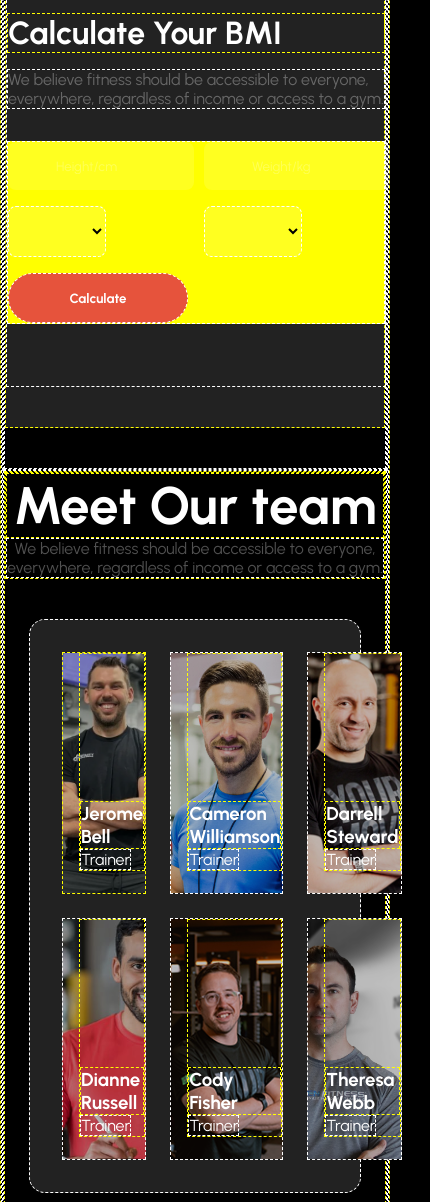
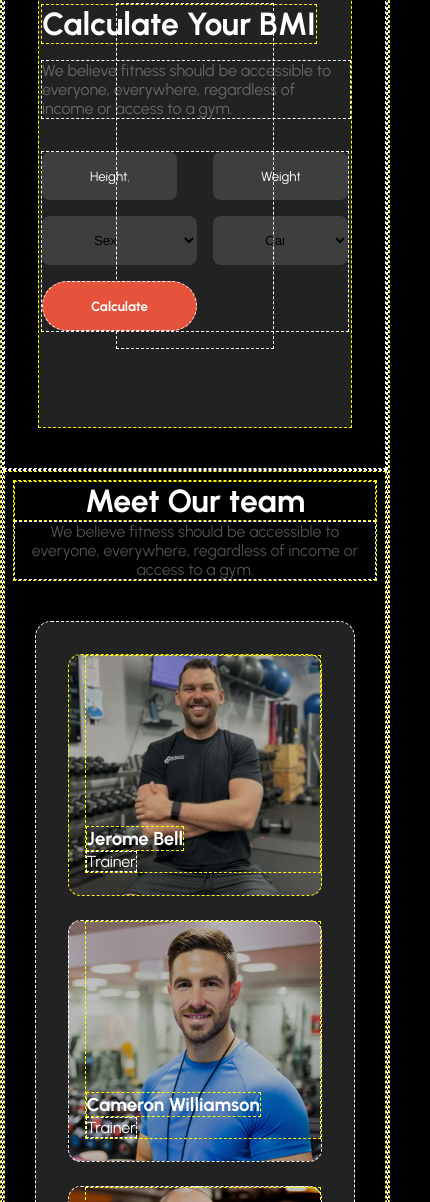
Before and after one commit to mahtamun-hoque-fahim/ph-assignment-2, a plain HTML site: page index.html in a window 390 px wide. Shown: the part 4611-5813 px from the top of the page, 430 px wide, since content can reach past the window. Drawn offline with Linux system fonts and the light colour scheme.

Commit message:
mostly responsive now, but testing more to finetune things

```diff
--- a/index.html
+++ b/index.html
@@ -5,6 +5,7 @@
     <meta charset="UTF-8">
     <meta name="viewport" content="width=device-width, initial-scale=1.0">
     <script src="https://kit.fontawesome.com/e088138a63.js" crossorigin="anonymous"></script>
+    <link rel="stylesheet" href="/styles/phone.css">
     <link rel="stylesheet" href="/styles/style.css">
     <title>Fitness Website</title>
 </head>
--- a/styles/style.css
+++ b/styles/style.css
@@ -391,6 +391,7 @@ section.team div.section-wrapper div.gallery div.card {
     background-repeat: no-repeat;
     background-color: #00000040;
     background-blend-mode: overlay;
+    border-radius: .8rem;
 }
 
 section.team div.section-wrapper div.gallery div.card1 {
@@ -494,12 +495,36 @@ footer div.copyright-part span {
 
 
 
+/* =====================================================================================
+========================================================================================
+========================================================================================
+========================================================================================
+========================================================================================
+========================================================================================
+========================================================================================
+========================================================================================
+========================================================================================
+========================================================================================
+========================================================================================
+========================================================================================
+========================================================================================
+*/
 
 
 
 
 
-/* ======== Mobile phone media query =========== */
+
+
+
+
+
+
+
+
+
+
+
 
 @media screen and (max-width:576px) {
     .mobile-hide {
@@ -630,61 +655,77 @@ footer div.copyright-part span {
     }
 
     section.bmi div.bmi-heading div.section-texts p.section-description {
-        max-width:90% ;
+        max-width: 90%;
         margin: 2rem 0;
     }
+
 
     section.bmi div.bmi-main div.section-wrapper {
         display: grid;
         grid-template-columns: repeat(1, 1fr);
         grid-template-rows: repeat(2, 1fr);
-        display: grid;
         place-content: center;
+        width: 80vw;
+        margin: auto auto;
     }
 
     section.bmi div.bmi-main div.section-wrapper div.chart-part {
-        width: max-content;
+        max-width: max-content;
         margin: auto auto;
     }
+
     /* ============ BMI Caluculate part==================== */
 
     section.bmi div.bmi-main div.section-wrapper div.calculate-part {
-        width:100%;;
+        display: grid;
+        place-content: center;
+        /* background-color: red; */
+        margin: auto auto;
     }
 
     section.bmi div.bmi-main div.section-wrapper div.calculate-part h1 {
         font-size: 2rem;
+        width: max-content;
     }
+
     section.bmi div.bmi-main div.section-wrapper div.calculate-part p {
         margin: 1rem 0;
+        width: 100%;
     }
 
-    section.bmi div.bmi-main div.section-wrapper div.calculate-part input,
-    select {
-        width: 50%;
+    section.bmi div.bmi-main div.section-wrapper div.calculate-part form.input-fields {
+
+        grid-template-columns: repeat(2, 1fr);
+        gap: 1rem;
+        /* background-color: rgba(255, 255, 0, 0.342); */
+        /* width: 50%; */
     }
 
-    section.bmi div.bmi-main div.section-wrapper div.calculate-part input::placeholder,
-    section.bmi div.bmi-main div.section-wrapper div.calculate-part select>option:placeholder-shown {
-        color: #ffffff40 !important;
+    section.bmi div.bmi-main div.section-wrapper div.calculate-part form.input-fields input {
+        background-color: #ffffff20;
+        border: none;
+        width: 10vw;
+        border-radius: .5rem;
+        padding: 1rem 1.5rem;
+        /* background-color: rgba(255, 255, 0, 0.342); */
+        /* width: 50%; */
+
     }
 
+    section.bmi div.bmi-main div.section-wrapper div.calculate-part form.input-fields select {
+        /* background-color: yellow; */
+        background-color: #ffffff20;
+        border: none;
+        width: 100%;
+        border-radius: .5rem;
+        padding: 1rem 1.5rem;
+    }
 
+    section.bmi div.bmi-main div.section-wrapper div.calculate-part form.input-fields input::placeholder,
+    section.bmi div.bmi-main div.section-wrapper div.calculate-part form.input-fields select>option:placeholder-shown {
+        color: #ffffff !important;
+    }
 
-
-    section.bmi div.bmi-main div.section-wrapper div.calculate-part form.input-fields {
-        display: grid;
-        /* grid-template-areas: "h h h w w w"
-     "g g g a a a"
-          " b b"; */
-        /* background-color: yellow; */
-        /* grid-template-rows: repeat(2,1fr); */
-        grid-template-columns: repeat(2, 1fr);
-        background-color: yellow;
-        gap: 1rem;
-        margin: 1rem 0;
-
-    }
 
     section.bmi div.bmi-main div.section-wrapper div.calculate-part form.input-fields input.height {
         grid-area: "h";
@@ -715,24 +756,20 @@ footer div.copyright-part span {
     /* =============== our team part ============= */
 
     section.team div.section-wrapper {
-        margin: auto auto;
+        padding: .5rem;
 
     }
 
-    section.team div.section-wrapper div.section-texts {
-        margin: auto auto;
-        text-align: center;
+    section.team div.section-wrapper div.section-texts {}
+
+    section.team div.section-wrapper div.section-texts h1 {
+        font-size: 2rem;
     }
 
     section.team div.section-wrapper div.gallery {
-        background-color: #222222;
-        display: grid;
-        grid-template-columns: repeat(3, 1fr);
-        gap: 1.5rem;
-        width: 70%;
-        margin: 2.5rem auto;
-        padding: 2rem;
-        border-radius: 1rem;
+        grid-template-columns: repeat(1, 1fr);
+        grid-template-rows: repeat(6, 1fr);
+
     }
 
     section.team div.section-wrapper div.gallery div.card {
@@ -742,33 +779,6 @@ footer div.copyright-part span {
         background-repeat: no-repeat;
         background-color: #00000040;
         background-blend-mode: overlay;
-    }
-
-    section.team div.section-wrapper div.gallery div.card1 {
-        background-image: url("/images/trainer1.png");
-        background-position: top;
-    }
-
-    section.team div.section-wrapper div.gallery div.card2 {
-        background-image: url("/images/trainer2.png");
-    }
-
-    section.team div.section-wrapper div.gallery div.card3 {
-        background-position: top;
-        background-image: url("/images/trainer3.png");
-    }
-
-    section.team div.section-wrapper div.gallery div.card4 {
-        background-image: url("/images/trainer4.png");
-        background-position: top, right;
-    }
-
-    section.team div.section-wrapper div.gallery div.card5 {
-        background-image: url("/images/trainer5.png");
-    }
-
-    section.team div.section-wrapper div.gallery div.card6 {
-        background-image: url("/images/trainer6.png");
     }
 
     section.team div.section-wrapper div.gallery div.card div.instructor {
@@ -784,20 +794,11 @@ footer div.copyright-part span {
 
     /* =========== Footer begins =========== */
 
-    footer {
-        padding: 2rem;
-    }
-
-    footer div.branding-part,
-    div.copyright-part {
-        width: 70%;
-        margin: auto auto;
-    }
 
     footer div.branding-part {
-        display: grid;
-        grid-template-columns: repeat(3, 1fr);
-        gap: 2rem;
+        grid-template-columns: repeat(1, 1fr);
+        grid-template-rows: repeat(3, 1fr);
+
     }
 
     footer div.branding-part div.brand-child {
```
Also changed, not shown: styles/phone.css (added).
